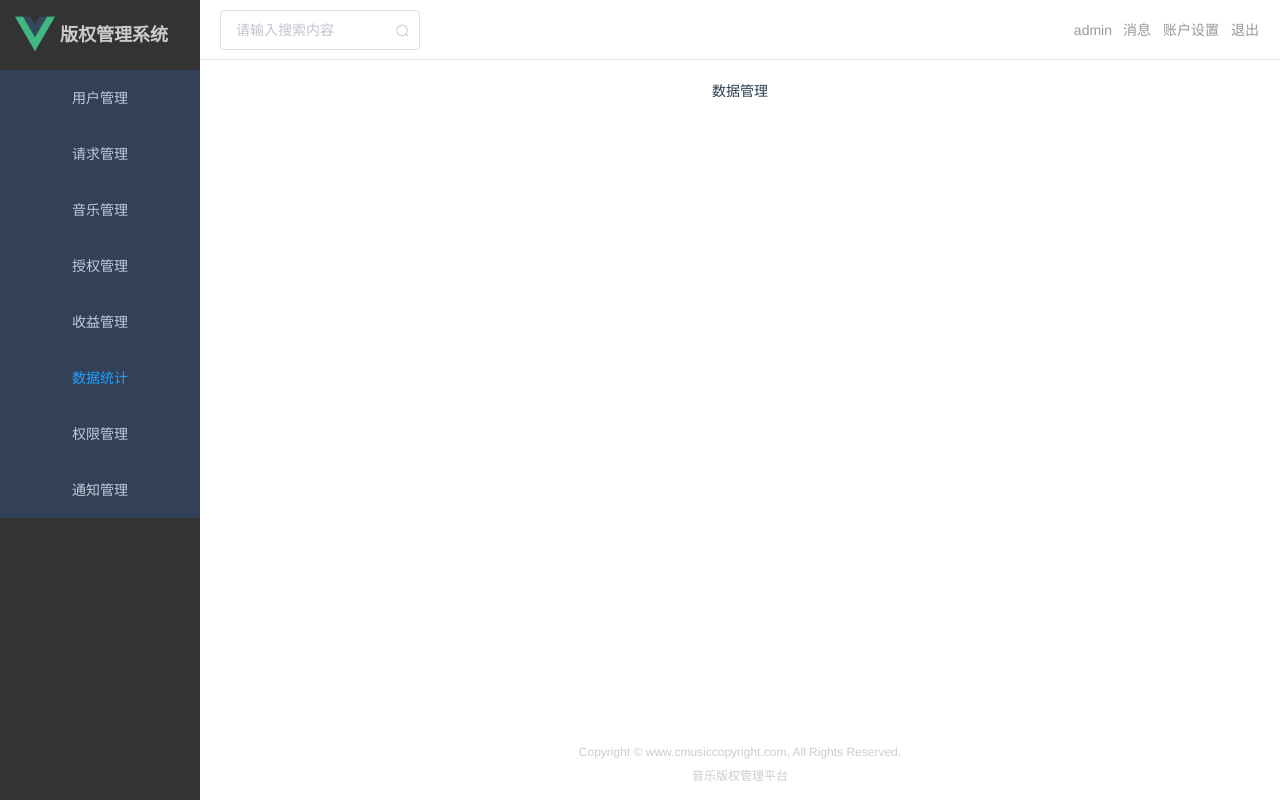
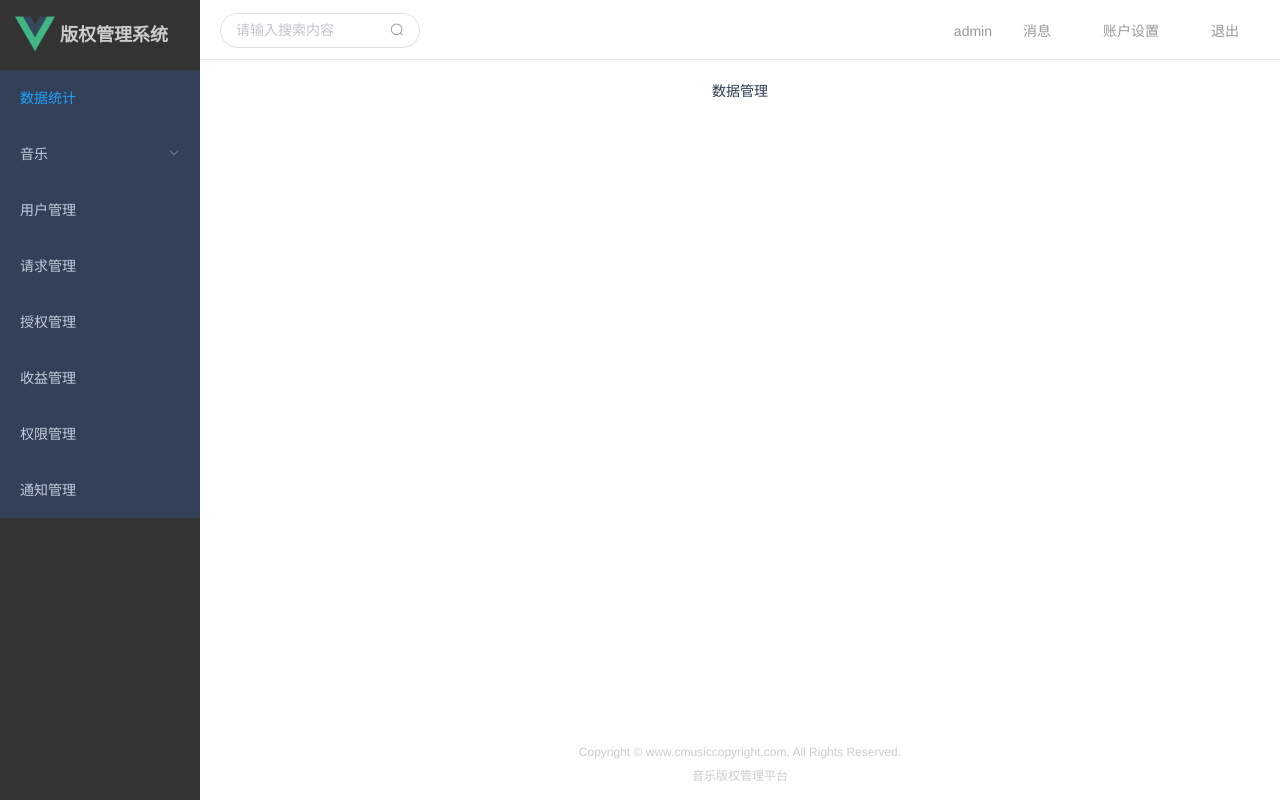
Before and after one commit to iamxingcong/mleji, a Vue app: page /#/ManagePanel in a window 1280 px wide. Both pictures are taken after a click on the item "数据统计". Built offline with nearby package versions, Linux system fonts and the light colour scheme.

Commit message:
update pages

```diff
--- a/package.json
+++ b/package.json
@@ -16,7 +16,7 @@
   "dependencies": {
     "element-ui": "^2.12.0",
     "vue": "^2.5.2",
-    "vue-router": "^3.0.1"
+    "vue-router": "^3.0.7"
   },
   "devDependencies": {
     "autoprefixer": "^7.1.2",
--- a/src/assets/css/base.css
+++ b/src/assets/css/base.css
@@ -17,3 +17,25 @@
 .el-menu{
 	border-right: none !important;
 }
+.search200  .el-input__inner{
+  border-radius: 35px !important;
+  width: 200px;
+  padding: 0px 40px 0px 15px;
+  height: 35px;
+  line-height: 35px;
+}
+
+.search200 .el-input-group__append{
+    background-color: #fff !important;
+    border: none !important;
+    position: absolute;
+    right: 30px;
+    top: 1px;
+    height: 33px !important;
+    padding: 0px;
+    line-height: 33px;
+    z-index: 9299;
+}
+.el-submenu__title, .el-menu-item{
+  text-align: left !important;
+}
--- a/src/components/public/aside.vue
+++ b/src/components/public/aside.vue
@@ -14,12 +14,22 @@
       @select="select"
 
     >
+      <el-menu-item index='DataManage'> 数据统计 </el-menu-item>
+
+      <el-submenu index="2">
+        <template slot="title">音乐</template>
+        <el-menu-item index="MusicManage">音乐管理</el-menu-item>
+        <el-menu-item index="MusicFilter">音乐筛选列表</el-menu-item>
+        <el-menu-item index="MusicDetail">音乐详情</el-menu-item>
+        <el-menu-item index="BrandDetail">厂牌详情</el-menu-item>
+        <el-menu-item index="AlbumDetail">专辑详情</el-menu-item>
+      </el-submenu>
+
       <el-menu-item index='UserManage'> 用户管理 </el-menu-item>
       <el-menu-item index='RequestManage'> 请求管理 </el-menu-item>
-      <el-menu-item index='MusicManage'> 音乐管理 </el-menu-item>
+
       <el-menu-item index='AuthorizeManage'> 授权管理 </el-menu-item>
       <el-menu-item index='ProfitManage'> 收益管理 </el-menu-item>
-      <el-menu-item index='DataManage'> 数据统计 </el-menu-item>
       <el-menu-item index='PermissionManage'> 权限管理 </el-menu-item>
       <el-menu-item index='NoticeManage'> 通知管理 </el-menu-item>
     </el-menu>
@@ -31,16 +41,15 @@ export default {
   data () {
     return {
       img: require('../../assets/icons/logo.png'),
-      index: '',
-      route: null
+      index: ''
     }
   },
   methods: {
     defaultpg: function () {
       this.$router.push('ManagePanel')
     },
-    select: function (route) {
-      console.log(route.meta)
+    select: function (index) {
+      console.log(index)
     }
   }
 }
@@ -67,4 +76,5 @@ export default {
   font-size: 18px;
   font-weight: 700;
 }
+
 </style>
--- a/src/components/public/header.vue
+++ b/src/components/public/header.vue
@@ -2,15 +2,12 @@
   <div class='header'>
     <el-row>
       <div class='search200'>
-        <el-input
-          placeholder='请输入搜索内容'
-          suffix-icon='el-icon-search'
-          v-model='search'>
+         <el-input placeholder="请输入搜索内容" v-model="search" class="input-with-select">
+          <el-button slot="append" icon="el-icon-search" v-on:click="searching"></el-button>
         </el-input>
       </div>
       <div class='btngroup'>
         <span class='text'>{{user}}</span>
-
         <el-button type='text'>消息</el-button>
         <el-button type='text'>账户设置</el-button>
         <el-button type='text' v-on:click="loginout">退出</el-button>
@@ -31,6 +28,9 @@ export default {
   methods: {
     loginout: function () {
       this.$router.push('/')
+    },
+    searching: function () {
+      console.log('u r searching: ' + this.search)
     }
   }
 }
@@ -38,10 +38,11 @@ export default {
 <style scoped>
   .search200{
     max-width: 200px;
-    margin-top: 10px;
+    margin-top: 12.5px;
     float: left;
     display: block;
     margin-right: 20px;
+    position: relative;
   }
   .btngroup{
     display: block;
@@ -54,4 +55,8 @@ export default {
   .text{
     margin-right: 10px;
   }
+  .el-button{
+    padding: 13px 20px;
+  }
+
 </style>
```
Also changed, not shown: 1 other file (tests, documents, lock files or other folders).
